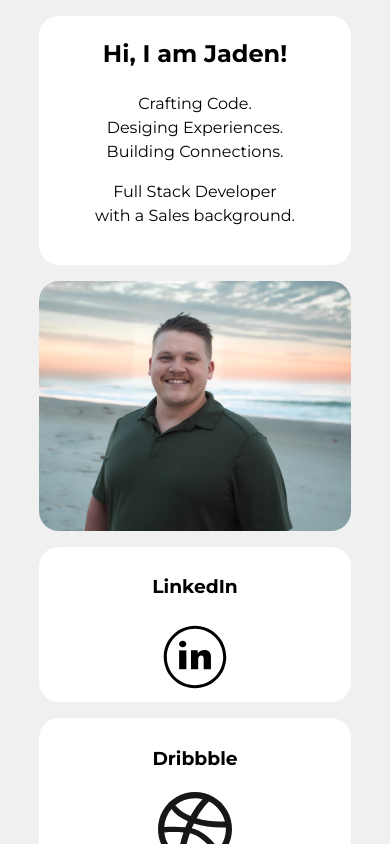
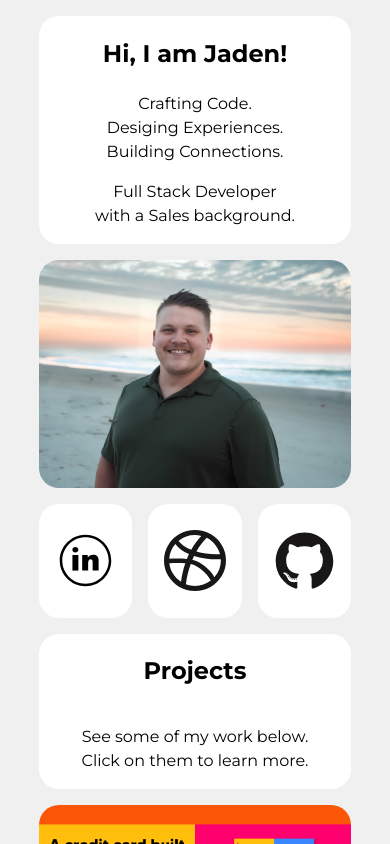
Before and after one commit to JadenBair-FS/JadenBair-FS.github.io, a React (Vite) app: page / in a window 390 px wide. Shown: the top 844 px of the page. Built offline with nearby package versions, Linux system fonts and the light colour scheme; no server answers.

Commit message:
fixed button layout on mobile

```diff
--- a/src/App.css
+++ b/src/App.css
@@ -80,7 +80,7 @@
 @media (max-width: 480px) {
   .Header-Container {
     grid-template-columns: 1fr;
-    grid-template-rows: .5fr .5fr .5fr;
+    grid-template-rows: .5fr 1fr .5fr;
     grid-template-areas:
       "headerBento1"
       "headerBento2"
@@ -88,8 +88,8 @@
   }
 
   .bento-button-container{
-    grid-template-columns: 1fr;
-    grid-template-rows: 1fr 1fr 1fr;
+    grid-template-rows: 1fr;
+    grid-template-columns: 1fr 1fr 1fr;
   }
 
 
--- a/src/components/BentoBox/BentoBox.module.css
+++ b/src/components/BentoBox/BentoBox.module.css
@@ -12,9 +12,9 @@
 }
 
 .bentoBoxWithImage {
-    border-radius: 20px;
     background-size: cover;
     background-position: center;
+    border-radius: 20px;
     transition: transform .2s;
 }
 
@@ -209,11 +209,15 @@ p {
     }
 
     .bentoBoxWithButton {
-        padding: .5rem;
+        padding: auto;
+    }
+
+    .bentoBoxWithButton h3 {
+        font-size: 0rem;
     }
 
     .bentoBoxWithButton img {
-        width: 25%;
+        width: 100%;
     }
 
     .contactForm h1 {
```
Also changed, not shown: src/components/BentoBox/BentoBoxWithImage.jsx (line endings or trailing spaces).
